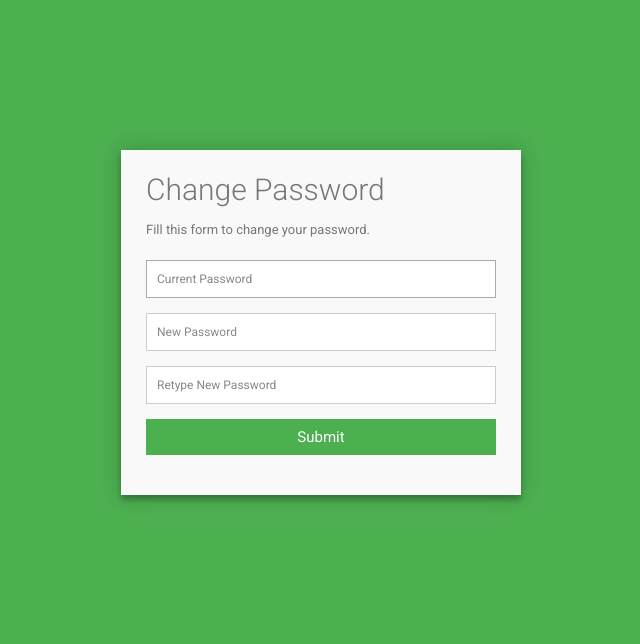
After one commit to Matheswaaran/it, a PHP site: page /changepass.html in a window 1280 px wide. The commit adds this page. Shown: the top 644 px of the page, without its empty margins (319-959 px from the left). Run offline with PHP 8.4, Linux system fonts and the light colour scheme.

Commit message:
change pass

```diff
--- /dev/null
+++ b/changepass.html
@@ -0,0 +1,35 @@
+<!DOCTYPE html>
+<html>
+<head>
+	<title>Repass</title>
+</head>
+<body>
+	<link rel="stylesheet" href="css/repass.css">
+<!--
+	<form name="changepass" action="security/changepass.php" method="post">
+		Current Password :<input type="password" name="CurrentPassword"><br><br>
+		 New Password :<input type="password" name="NewPassword"><br><br>
+		 Re-type Password :<input type="password" name="ReNewPassword"><br><br>
+		<input type="submit" value="change it"><br><br>
+	</form>
+-->
+	<div class="container">
+		<form id="contact" name="changepass" action="security/changepass.php" method="post">
+			<h3>Change Password</h3>
+    		<h4>Fill this form to change your password.</h4>
+    		<fieldset>
+      			<input placeholder="Current Password" name="CurrentPassword" type="password" tabindex="1" required autofocus>
+    		</fieldset>
+    		<fieldset>
+      			<input placeholder="New Password" name="NewPassword" type="password" tabindex="2" required>
+    		</fieldset>
+    		<fieldset>
+      			<input placeholder="Retype New Password" name="ReNewPassword" type="password" tabindex="3" required>
+    		</fieldset>
+    		<fieldset>
+      			<button name="submit" type="submit" id="contact-submit" data-submit="...Sending">Submit</button>
+			</fieldset>
+  		</form>
+	</div>
+</body>
+</html>
--- /dev/null
+++ b/css/repass.css
@@ -0,0 +1,147 @@
+@import url(https://fonts.googleapis.com/css?family=Roboto:400,300,600,400italic);
+* {
+  margin: 0;
+  padding: 0;
+  box-sizing: border-box;
+  -webkit-box-sizing: border-box;
+  -moz-box-sizing: border-box;
+  -webkit-font-smoothing: antialiased;
+  -moz-font-smoothing: antialiased;
+  -o-font-smoothing: antialiased;
+  font-smoothing: antialiased;
+  text-rendering: optimizeLegibility;
+}
+
+body {
+  font-family: "Roboto", Helvetica, Arial, sans-serif;
+  font-weight: 100;
+  font-size: 12px;
+  line-height: 30px;
+  color: #777;
+  background: #4CAF50;
+}
+
+.container {
+  max-width: 400px;
+  width: 100%;
+  margin: 0 auto;
+  position: relative;
+}
+
+#contact input[type="text"],
+#contact input[type="password"],
+#contact input[type="email"],
+#contact input[type="tel"],
+#contact input[type="url"],
+#contact textarea,
+#contact button[type="submit"] {
+  font: 400 12px/16px "Roboto", Helvetica, Arial, sans-serif;
+}
+
+#contact {
+  background: #F9F9F9;
+  padding: 25px;
+  margin: 150px 0;
+  box-shadow: 0 0 20px 0 rgba(0, 0, 0, 0.2), 0 5px 5px 0 rgba(0, 0, 0, 0.24);
+}
+
+#contact h3 {
+  display: block;
+  font-size: 30px;
+  font-weight: 300;
+  margin-bottom: 10px;
+}
+
+#contact h4 {
+  margin: 5px 0 15px;
+  display: block;
+  font-size: 13px;
+  font-weight: 400;
+}
+
+fieldset {
+  border: medium none !important;
+  margin: 0 0 10px;
+  min-width: 100%;
+  padding: 0;
+  width: 100%;
+}
+
+#contact input[type="text"],
+#contact input[type="password"],
+#contact input[type="email"],
+#contact input[type="tel"],
+#contact input[type="url"],
+#contact textarea {
+  width: 100%;
+  border: 1px solid #ccc;
+  background: #FFF;
+  margin: 0 0 5px;
+  padding: 10px;
+}
+
+#contact input[type="text"]:hover,
+#contact input[type="password"]:hover,
+#contact input[type="email"]:hover,
+#contact input[type="tel"]:hover,
+#contact input[type="url"]:hover,
+#contact textarea:hover {
+  -webkit-transition: border-color 0.3s ease-in-out;
+  -moz-transition: border-color 0.3s ease-in-out;
+  transition: border-color 0.3s ease-in-out;
+  border: 1px solid #aaa;
+}
+
+#contact textarea {
+  height: 100px;
+  max-width: 100%;
+  resize: none;
+}
+
+#contact button[type="submit"] {
+  cursor: pointer;
+  width: 100%;
+  border: none;
+  background: #4CAF50;
+  color: #FFF;
+  margin: 0 0 5px;
+  padding: 10px;
+  font-size: 15px;
+}
+
+#contact button[type="submit"]:hover {
+  background: #43A047;
+  -webkit-transition: background 0.3s ease-in-out;
+  -moz-transition: background 0.3s ease-in-out;
+  transition: background-color 0.3s ease-in-out;
+}
+
+#contact button[type="submit"]:active {
+  box-shadow: inset 0 1px 3px rgba(0, 0, 0, 0.5);
+}
+
+.copyright {
+  text-align: center;
+}
+
+#contact input:focus,
+#contact textarea:focus {
+  outline: 0;
+  border: 1px solid #aaa;
+}
+
+::-webkit-input-placeholder {
+  color: #888;
+}
+
+:-moz-placeholder {
+  color: #888;
+}
+
+::-moz-placeholder {
+  color: #888;
+}
+
+:-ms-input-placeholder {
+  color: #888;
+}
--- a/home.php
+++ b/home.php
@@ -31,7 +31,7 @@
     <nav>
       <ul>
         <li><a href="home.php">Home</a></li>
-        <li><a href="sample.html">Change Password</a></li>
+        <li><a href="changepass.html">Change Password</a></li>
         <li><a href="security/logout.php">Logout</a></li>
       </ul>
     </nav><br><br><br><br><br><br>
--- /dev/null
+++ b/js/jquery.leanModal.min.js
@@ -0,0 +1,5 @@
+// leanModal v1.1 by Ray Stone - http://finelysliced.com.au
+// Dual licensed under the MIT and GPL
+
+(function($){$.fn.extend({leanModal:function(options){var defaults={top:100,overlay:0.5,closeButton:null};var overlay=$("<div id='lean_overlay'></div>");$("body").append(overlay);options=$.extend(defaults,options);return this.each(function(){var o=options;$(this).click(function(e){var modal_id=$(this).attr("href");$("#lean_overlay").click(function(){close_modal(modal_id)});$(o.closeButton).click(function(){close_modal(modal_id)});var modal_height=$(modal_id).outerHeight();var modal_width=$(modal_id).outerWidth();
+$("#lean_overlay").css({"display":"block",opacity:0});$("#lean_overlay").fadeTo(200,o.overlay);$(modal_id).css({"display":"block","position":"fixed","opacity":0,"z-index":11000,"left":50+"%","margin-left":-(modal_width/2)+"px","top":o.top+"px"});$(modal_id).fadeTo(200,1);e.preventDefault()})});function close_modal(modal_id){$("#lean_overlay").fadeOut(200);$(modal_id).css({"display":"none"})}}})})(jQuery);
--- /dev/null
+++ b/projector/_notes/dwsync.xml
@@ -0,0 +1,6 @@
+<?xml version="1.0" encoding="utf-8" ?>
+<dwsync>
+<file name="book.php" server="C:/xampp/htdocs/it/" local="131264307219328529" remote="131264307210000000" Dst="0" />
+<file name="cancel.php" server="C:/xampp/htdocs/it/" local="131264307219578589" remote="131264307210000000" Dst="0" />
+<file name="home.php" server="C:/xampp/htdocs/it/" local="131264307220334188" remote="131264307220000000" Dst="0" />
+</dwsync>
--- /dev/null
+++ b/seminarhall/_notes/dwsync.xml
@@ -0,0 +1,6 @@
+<?xml version="1.0" encoding="utf-8" ?>
+<dwsync>
+<file name="book.php" server="C:/xampp/htdocs/it/" local="131264307221054902" remote="131264307220000000" Dst="0" />
+<file name="cancel.php" server="C:/xampp/htdocs/it/" local="131264307221828024" remote="131264307220000000" Dst="0" />
+<file name="index.php" server="C:/xampp/htdocs/it/" local="131264307222663621" remote="131264307220000000" Dst="0" />
+</dwsync>
--- /dev/null
+++ b/sql/_notes/dwsync.xml
@@ -0,0 +1,4 @@
+<?xml version="1.0" encoding="utf-8" ?>
+<dwsync>
+<file name="ConfigDB.sql" server="C:/xampp/htdocs/it/" local="131264307222713654" remote="131264307220000000" Dst="0" />
+</dwsync>
```
Also changed, not shown: _notes/dwsync.xml (added, +8 -0 lines), css/_notes/dwsync.xml (added, +8 -0 lines), css/nav.css (+12 -0 lines), js/_notes/dwsync.xml (added, +7 -0 lines), sample.html (deleted, +0 -14 lines), security/_notes/dwsync.xml (added, +9 -0 lines), security/changepass.php (+5 -2 lines).
